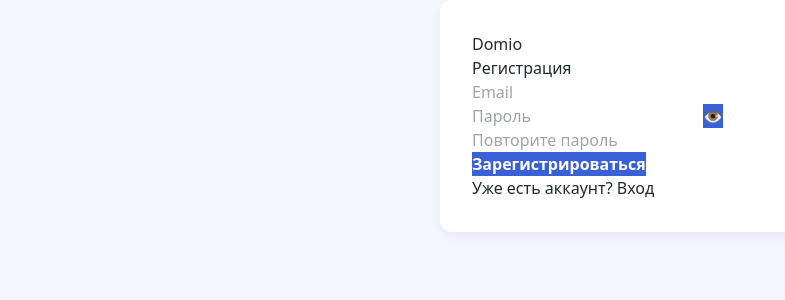
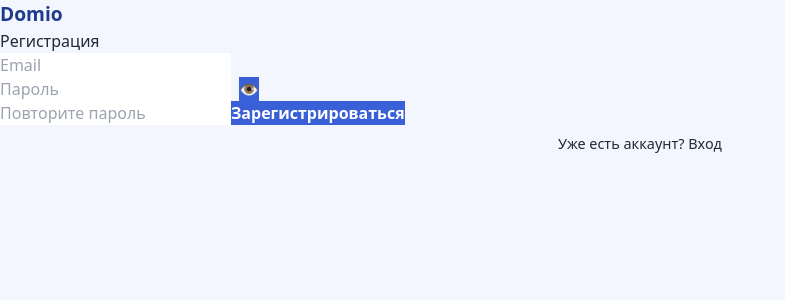
Before and after one commit to senenevar/domio-app, a Next.js app: page /auth/register in a window 1280 px wide. Shown: the top 300 px of the page, without its empty margins (0-785 px from the left). Built offline with nearby package versions, Linux system fonts and the light colour scheme.

Commit message:
Update Auth.module.css

```diff
--- a/styles/Auth.module.css
+++ b/styles/Auth.module.css
@@ -1,31 +1,91 @@
-.container {
+.authContainer {
 max-width: 400px;
-  margin: 0 auto;
+margin: 3rem auto;
+background: #ffffff;
 padding: 2rem;
-  background-color: #ffffff;
-  box-shadow: 0 4px 10px rgba(0, 0, 0, 0.05);
-  border-radius: 0.75rem;
+border-radius: 1rem;
+box-shadow: 0 2px 10px rgba(0, 0, 0, 0.05);
+display: flex;
+flex-direction: column;
+gap: 1rem;
+font-family: system-ui, sans-serif;
 }
 
-.input {
-  width: 100%;
+.authContainer h1 {
+font-size: 1.5rem;
+font-weight: 600;
+color: #1e3a8a;
+text-align: center;
+}
+
+.formGroup {
+display: flex;
+flex-direction: column;
+gap: 0.5rem;
+}
+
+.formGroup label {
+font-size: 0.95rem;
+font-weight: 500;
+color: #374151;
+}
+
+.formGroup input {
 padding: 0.75rem;
-  margin-top: 0.5rem;
+font-size: 1rem;
 border: 1px solid #d1d5db;
 border-radius: 0.5rem;
+outline: none;
+transition: border 0.2s;
+}
+
+.formGroup input:focus {
+border-color: #3b82f6;
+}
+
+.passwordField {
+display: flex;
+align-items: center;
+gap: 0.5rem;
 }
 
 .button {
-  background-color: #3b82f6;
+padding: 0.75rem;
+font-size: 1rem;
+background: #3b82f6;
 color: white;
-  padding: 0.75rem;
-  width: 100%;
-  margin-top: 1rem;
 border: none;
 border-radius: 0.5rem;
 cursor: pointer;
+transition: background 0.2s;
 }
 
 .button:hover {
-  background-color: #2563eb;
+background: #2563eb;
 }
+
+.error {
+color: #dc2626;
+font-size: 0.9rem;
+text-align: center;
+}
+
+.success {
+color: #16a34a;
+font-size: 0.9rem;
+text-align: center;
+}
+
+.link {
+text-align: center;
+font-size: 0.9rem;
+margin-top: 0.5rem;
+}
+
+.logo {
+text-align: center;
+font-size: 1.2rem;
+font-weight: 600;
+color: #1e3a8a;
+cursor: pointer;
+}
```
Lines whose indentation alone changed are shown as unchanged.
